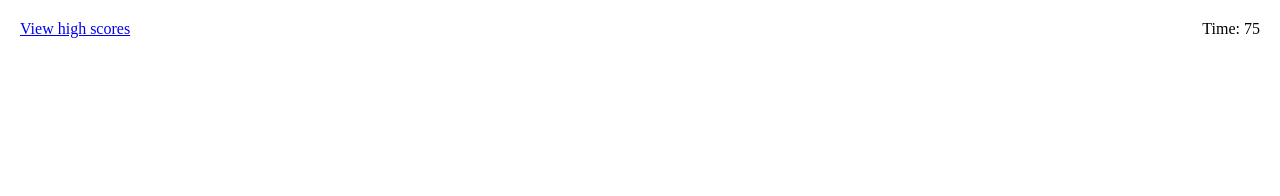
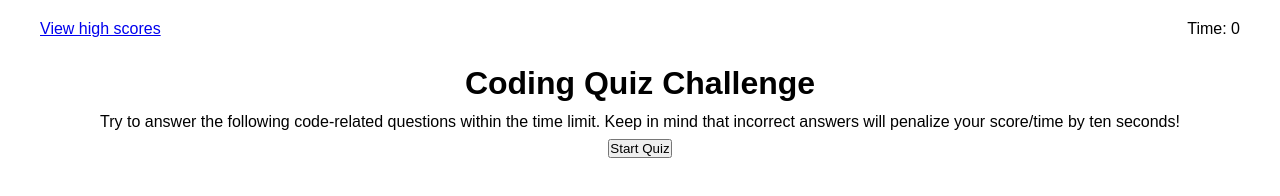
Before and after one commit to jakefair97/code-quiz, a plain HTML site: page index.html in a window 1280 px wide. Drawn offline with Linux system fonts and the light colour scheme.

Commit message:
Added reference images

```diff
--- a/assets/index.js
+++ b/assets/index.js
@@ -1,6 +1,13 @@
 var timer = document.getElementById("timer");
-var time = 75;
+var startBtn = document.getElementById("start");
+var mainEl = document.getElementById("main");
+
+
+var time = 0;
 timer.textContent = 'Time: ' + time;
 
-
-let num = 5;
+startBtn.addEventListener('click', function() {
+    mainEl.remove();
+    time = 75;
+    timer.textContent = "Time: " + time;
+})
--- a/assets/style.css
+++ b/assets/style.css
@@ -3,8 +3,18 @@
     padding: 0px;
 }
 
+html {
+    font-family: Arial, Helvetica, sans-serif
+}
+
 header {
-    padding: 20px;
+    padding: 20px 40px;
     display: flex;
     justify-content: space-between;
 }
+
+main {
+    text-align: center;
+    margin: auto 40px;
+    line-height: 1.6;
+}
--- a/index.html
+++ b/index.html
@@ -12,6 +12,20 @@
         <a href="#">View high scores</a>
         <div id="timer"></div>
     </header>
+    <!-- initial text when page is loaded -->
+    <main id = "main">
+        <h1>Coding Quiz Challenge</h1>
+        <p>Try to answer the following code-related questions within the time limit. Keep in mind that incorrect answers will penalize your score/time by ten seconds!</p>
+        <button id="start">Start Quiz</button> <!-- when start quiz is clicked, main is erased and question elements come up: the question itself and the choices; when any of the choices are clicked, the next question comes up; if the correct answer is clicked, "correct" is displayed at the bottom; else "incorrect" is displayed and 10 seconds are subtracted from the timer; once the quiz is over the score is displayed and user inputs their initials; then hi scores are displayed with the option to go back to home screen or clear the hi scores -->
+    </main>
+
+    <!-- <div id="question">
+        <button></button>
+        <button></button>
+        <button></button>
+        <button></button>
+    </div> -->
+
     <script src="./assets/index.js"></script>
 </body>
 </html>
```
Also changed, not shown: assets/images/Hi-scores.png (added), assets/images/Home-page.png (added), assets/images/Quiz-page.png (added), 1 other file.
